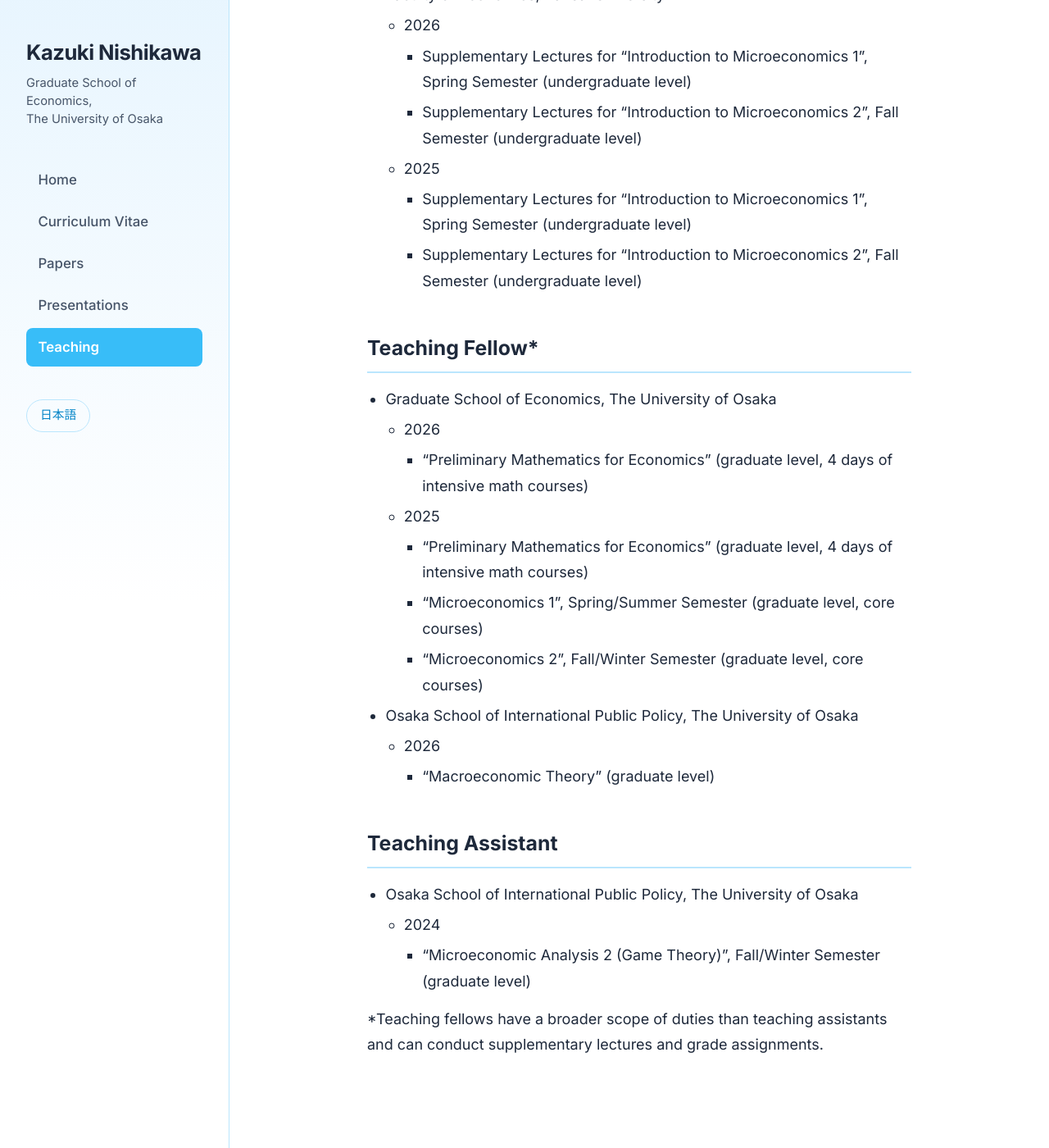
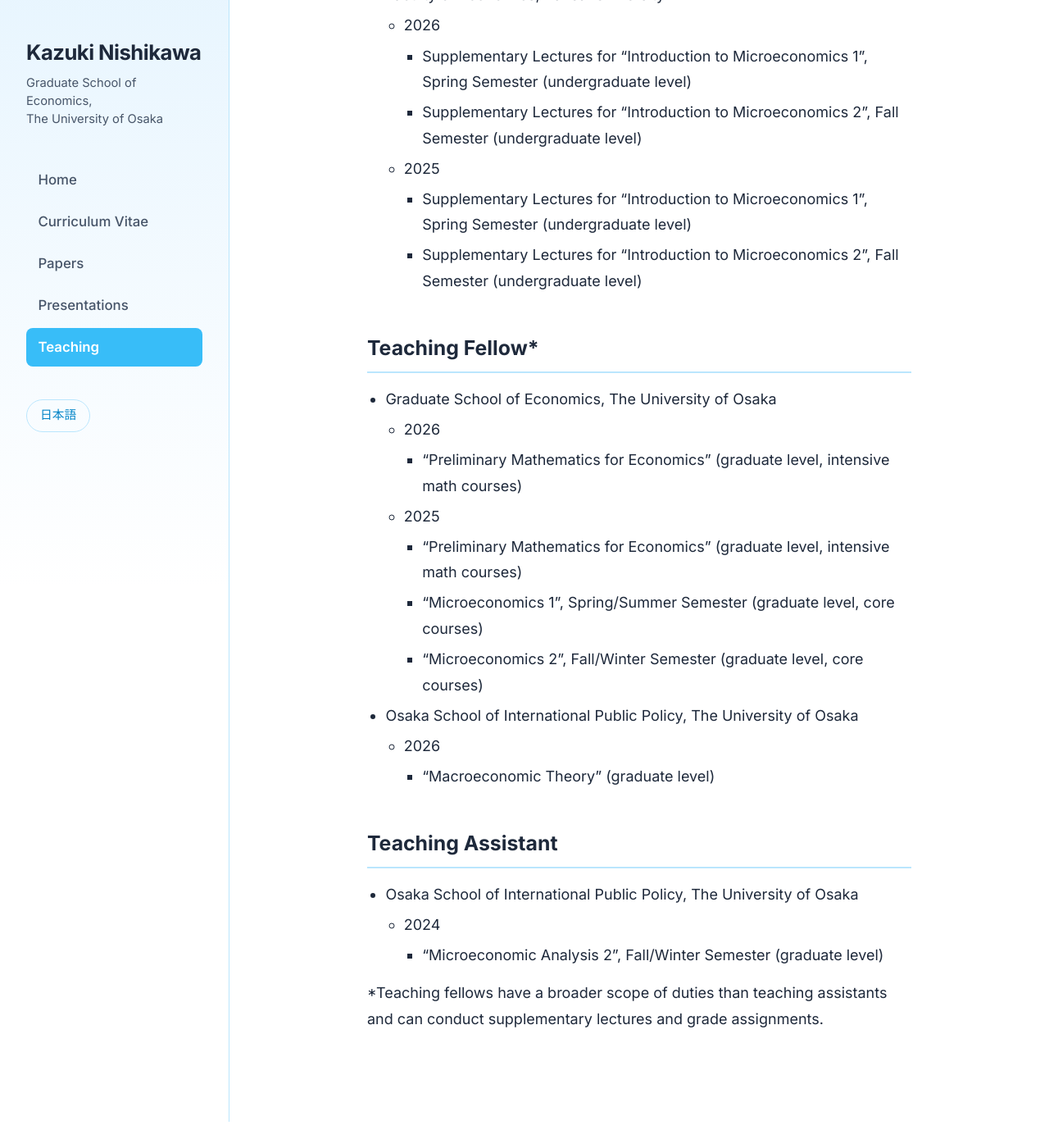
Before and after one commit to knishikawa-econ/HP, a Jekyll site: the page built from teaching.md, in a window 1280 px wide and 1400 px high, scrolled down 263 px. Shown: the whole window at 82% size. Built offline with Jekyll 4.4.1, drawn with Linux system fonts in a browser that asks for light colours; after the commit the page ends 1631 px from its top, so only the background shows below that.

Commit message:
Minor updates to teaching and ja/index

```diff
--- a/teaching.md
+++ b/teaching.md
@@ -20,9 +20,9 @@ title: Teaching
 
 - Graduate School of Economics, The University of Osaka
   - 2026
-    - "Preliminary Mathematics for Economics" (graduate level, 4 days of intensive math courses)
+    - "Preliminary Mathematics for Economics" (graduate level, intensive math courses)
   - 2025
-    - "Preliminary Mathematics for Economics" (graduate level, 4 days of intensive math courses)
+    - "Preliminary Mathematics for Economics" (graduate level, intensive math courses)
     - "Microeconomics 1", Spring/Summer Semester (graduate level, core courses)
     - "Microeconomics 2", Fall/Winter Semester (graduate level, core courses)
 - Osaka School of International Public Policy, The University of Osaka
@@ -33,6 +33,6 @@ title: Teaching
 
 - Osaka School of International Public Policy, The University of Osaka
   - 2024
-    - "Microeconomic Analysis 2 (Game Theory)", Fall/Winter Semester (graduate level)
+    - "Microeconomic Analysis 2", Fall/Winter Semester (graduate level)
 
 \*Teaching fellows have a broader scope of duties than teaching assistants and can conduct supplementary lectures and grade assignments.
```
Also changed, not shown: ja/index.md (+1 -1 lines).
